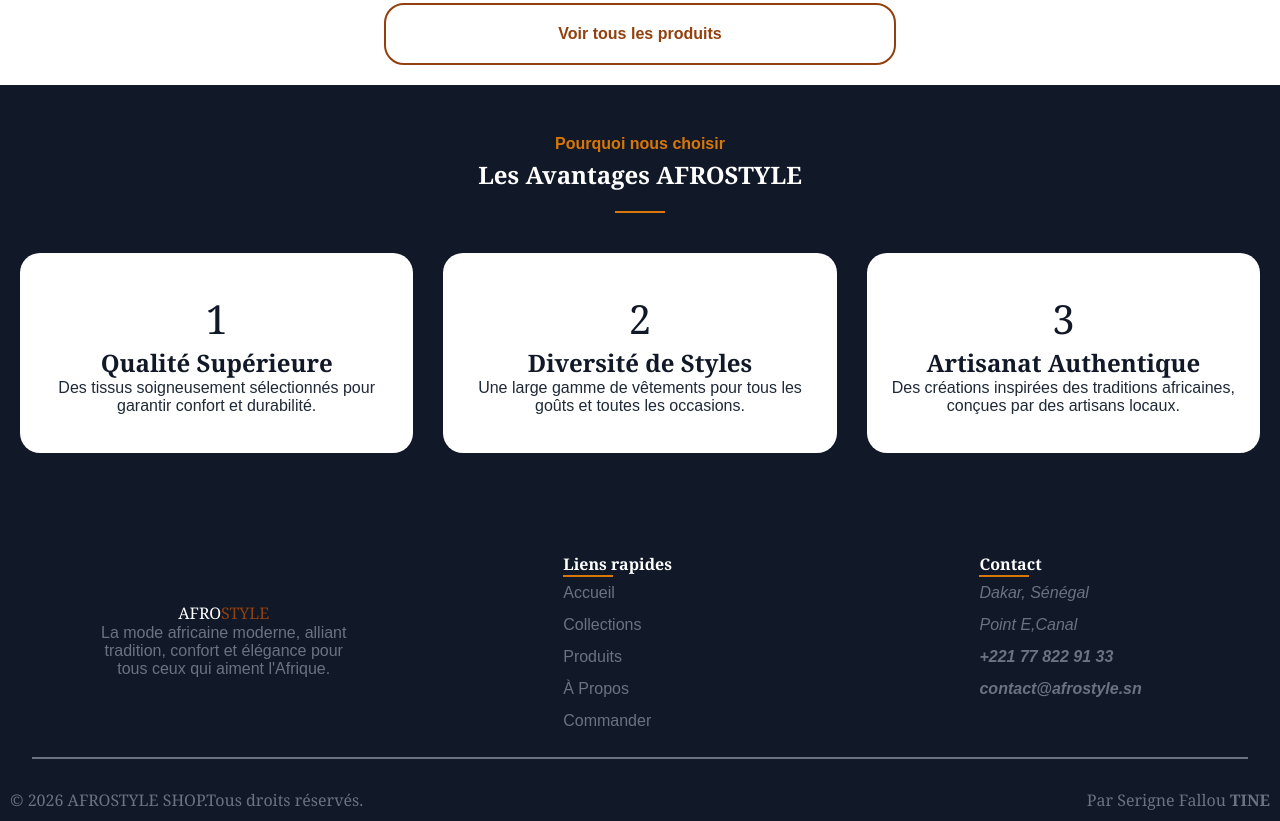
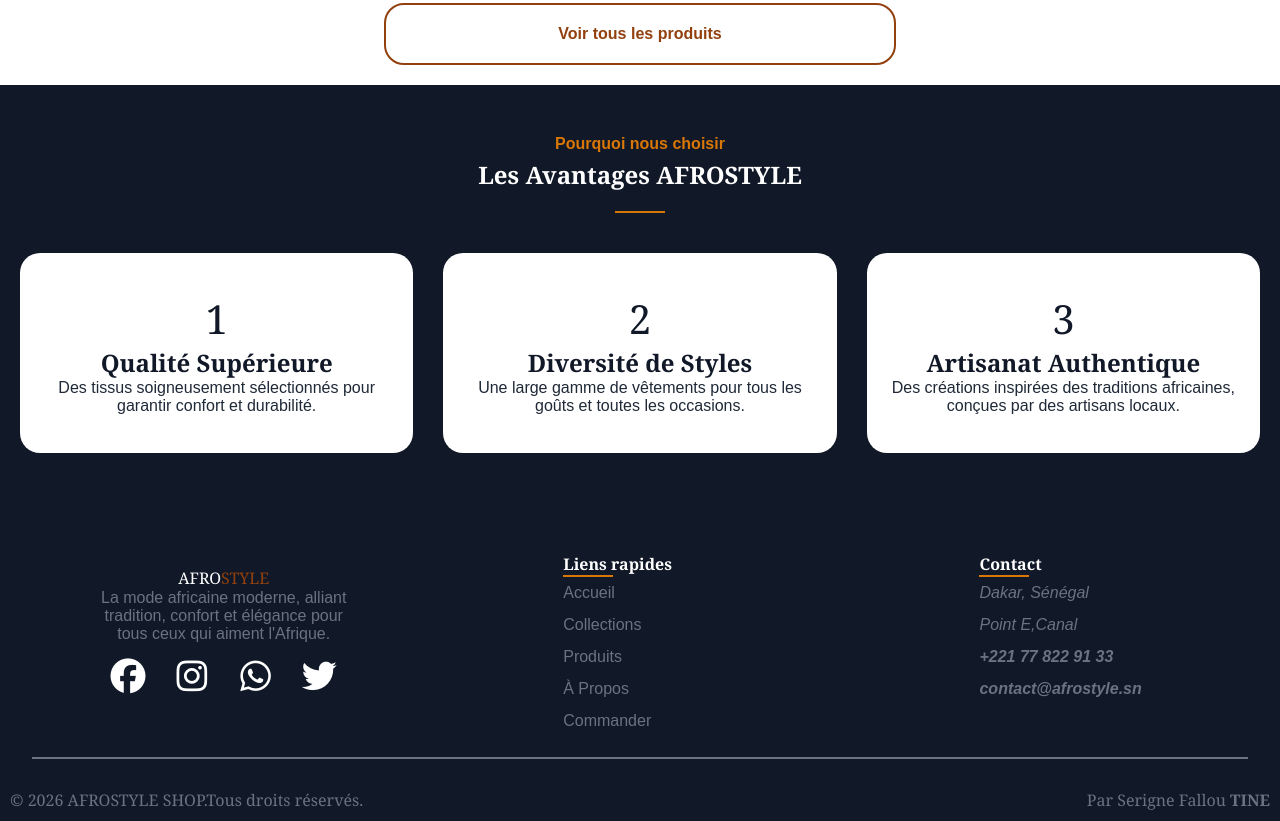
Before and after one commit to srgfalloutine/afroshop, a plain HTML site: page index.html in a window 1280 px wide. Shown: the part 1724-2545 px from the top of the page. Drawn offline with Linux system fonts and the light colour scheme.

Commit message:
ajout réseau sociaux

```diff
--- a/index.html
+++ b/index.html
@@ -5,6 +5,7 @@
     <meta name="viewport" content="width=device-width, initial-scale=1.0">
     <title>AFRO-SHOP</title>
     <link rel="stylesheet" href="style.css">
+    <link rel="stylesheet" href="https://cdnjs.cloudflare.com/ajax/libs/font-awesome/7.0.1/css/all.min.css" integrity="sha512-2SwdPD6INVrV/lHTZbO2nodKhrnDdJK9/kg2XD1r9uGqPo1cUbujc+IYdlYdEErWNu69gVcYgdxlmVmzTWnetw==" crossorigin="anonymous" referrerpolicy="no-referrer" >
 </head>
 <body>
     <!-- la barre de navigation -->
@@ -170,7 +171,20 @@
           <span>AFRO<span class="logotext">STYLE</span></span>
         </a>
         <p>La mode africaine moderne, alliant tradition, confort et élégance pour tous ceux qui aiment l'Afrique.</p>
-
+         <div class="Reseaux">
+        <a href="" target="_blank">
+         <i class="fa-brands fa-facebook"></i>
+        </a>
+        <a href="" target="_blank">
+          <i class="fa-brands fa-instagram"></i>
+        </a>
+        <a href="" target="_blank">
+         <i class="fa-brands fa-whatsapp"></i>
+        </a>
+        <a href="" target="_blank">
+          <i class="fa-brands fa-twitter"></i>
+        </a>
+      </div>
       </div>
       <div class="lienpdp">
         <h4>Liens rapides</h4>
@@ -194,6 +208,7 @@
           <strong><a href="mailto">contact@afrostyle.sn</a></strong>
         </address>
       </div>
+
     </div>
     <hr class="hrbaspdp">
     <div class="baspdp">
--- a/style.css
+++ b/style.css
@@ -528,6 +528,21 @@
   }
   width: 20%;
 }
+.Reseaux{
+  display: flex;
+  gap: 20px;
+  margin: 15px;
+}
+.Reseaux a{
+  color: white;
+  text-decoration: none;
+  font-size: 35px;
+
+}
+
+
+
+
 
 .lienpdp {
   margin-top: 20px;
```
